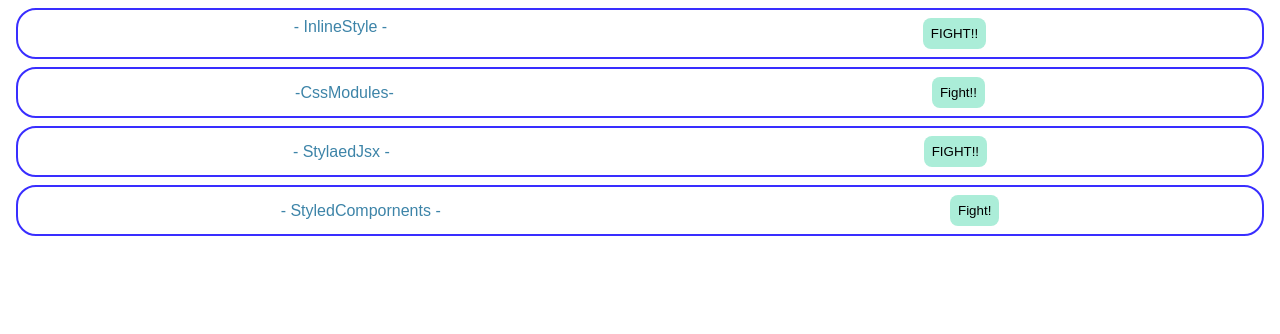
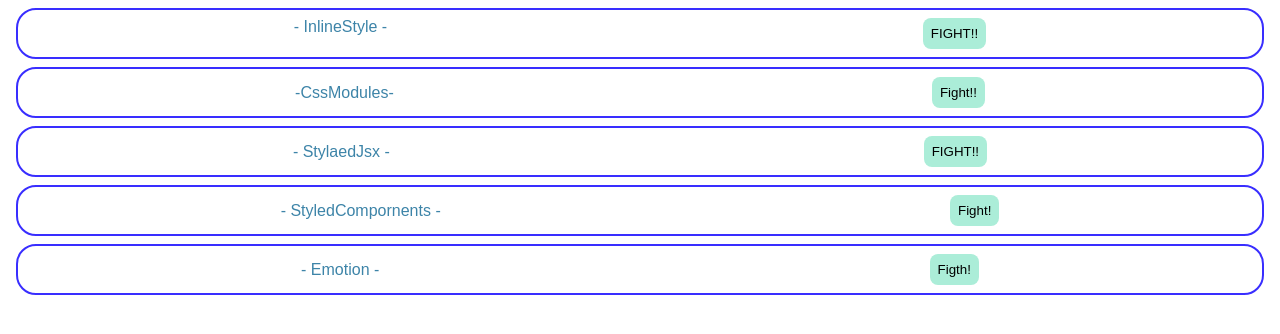
Before and after one commit to jun-yuaka/react_css_lesson, a React (Create React App) app: page / in a window 1280 px wide. Shown: the top 334 px of the page. Built offline with nearby package versions, Linux system fonts and the light colour scheme.

Commit message:
emotionの実装

```diff
--- a/package.json
+++ b/package.json
@@ -5,6 +5,8 @@
   "keywords": [],
   "main": "src/index.js",
   "dependencies": {
+    "@emotion/react": "11.4.0",
+    "@emotion/styled": "11.3.0",
     "node-sass": "6.0.1",
     "react": "17.0.2",
     "react-dom": "17.0.2",
--- a/src/App.js
+++ b/src/App.js
@@ -3,6 +3,7 @@
 import { StyledJsx } from "./components/StyledJsx";
 import { StyledCompornents } from "./components/StyledCompornents";
 import "./styles.css";
+import { Emotion } from "./components/Emotion";
 
 export default function App() {
   return (
@@ -11,6 +12,7 @@
       <CssModules />
       <StyledJsx />
       <StyledCompornents />
+      <Emotion />
     </div>
   );
 }
--- /dev/null
+++ b/src/components/Emotion.jsx
@@ -0,0 +1,38 @@
+/** @jsxRuntime classic */
+/** @jsx jsx */
+import { jsx, css } from "@emotion/react";
+import styled from "@emotion/styled";
+
+export const Emotion = () => {
+  const containerStyle = css`
+    border: 2px solid #392eff;
+    display: flex;
+    align-items: center;
+    justify-content: space-around;
+    padding: 8px;
+    margin: 8px;
+    border-radius: 20px;
+  `;
+  const titleStyle = css({
+    color: "#3d84a8",
+    margin: "0"
+  });
+  return (
+    <div css={containerStyle}>
+      <p css={titleStyle}>- Emotion -</p>
+      <Button>Figth!</Button>
+    </div>
+  );
+};
+
+const Button = styled.button`
+  background-color: #abedd8;
+  border: none;
+  padding: 8px;
+  border-radius: 8px;
+  &:hover {
+    background-color: red;
+    color: white;
+    cursor: pointer;
+  }
+`;
```
